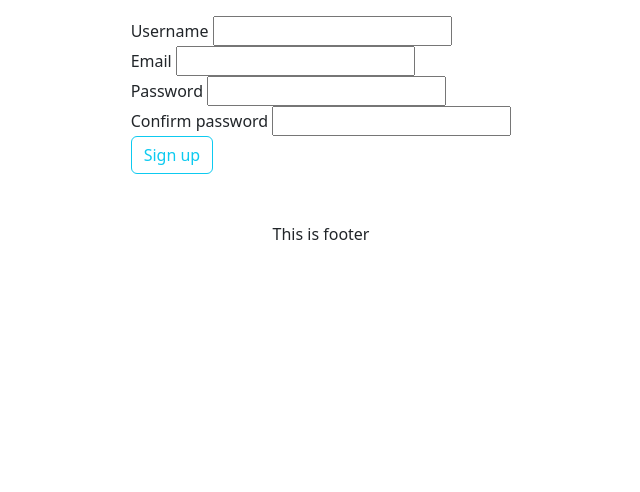
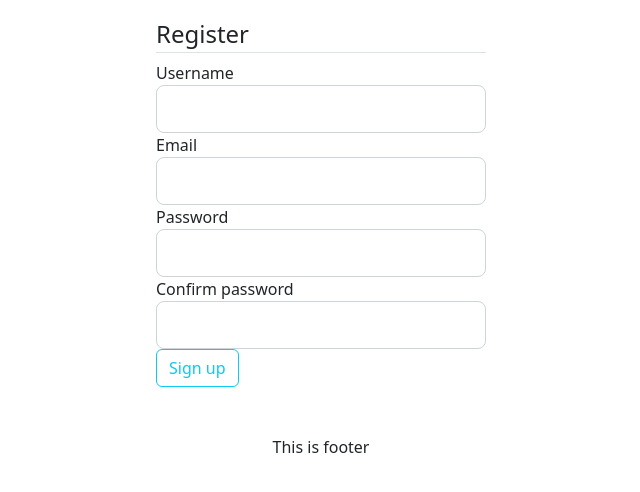
Before and after one commit to Viposha/iflask, a Flask app: page /register in a window 1280 px wide. Shown: the part 72-564 px from the top of the page, without its empty margins (319-959 px from the left). Run offline with Flask 2, Linux system fonts and the light colour scheme.

Commit message:
fix register template

```diff
--- a/iflask/templates/register.html
+++ b/iflask/templates/register.html
@@ -4,10 +4,25 @@
 <div class="content-section">
     <form method="POST">
         {{ form.hidden_tag() }}
-        {{ form.username.label }} {{ form.username() }} <br>
-        {{ form.email.label }} {{ form.email() }}<br>
-        {{ form.password.label }} {{ form.password() }}<br>
-        {{ form.confirm_password.label }} {{ form.confirm_password() }}<br>
+        <fieldset class="form-group">
+            <legend class = border-bottom mb-4>Register</legend>
+            <div class="form-group">
+                {{ form.username.label(class="form-control-label") }}
+                {{ form.username(class="form-control form-control-lg") }}
+            </div>
+            <div class="form-group">
+                {{ form.email.label(class="form-control-label") }}
+                {{ form.email(class="form-control form-control-lg") }}
+            </div>
+            <div class="form-group">
+                {{ form.password.label(class="form-control-label") }}
+                {{ form.password(class="form-control form-control-lg") }}
+            </div>
+            <div class="form-group">
+                {{ form.confirm_password.label(class="form-control-label") }}
+                {{ form.confirm_password(class="form-control form-control-lg") }}
+            </div>
+        </fieldset>
         <div class="form-group">
             {{ form.submit(class="btn btn-outline-info") }}
         </div>
```
